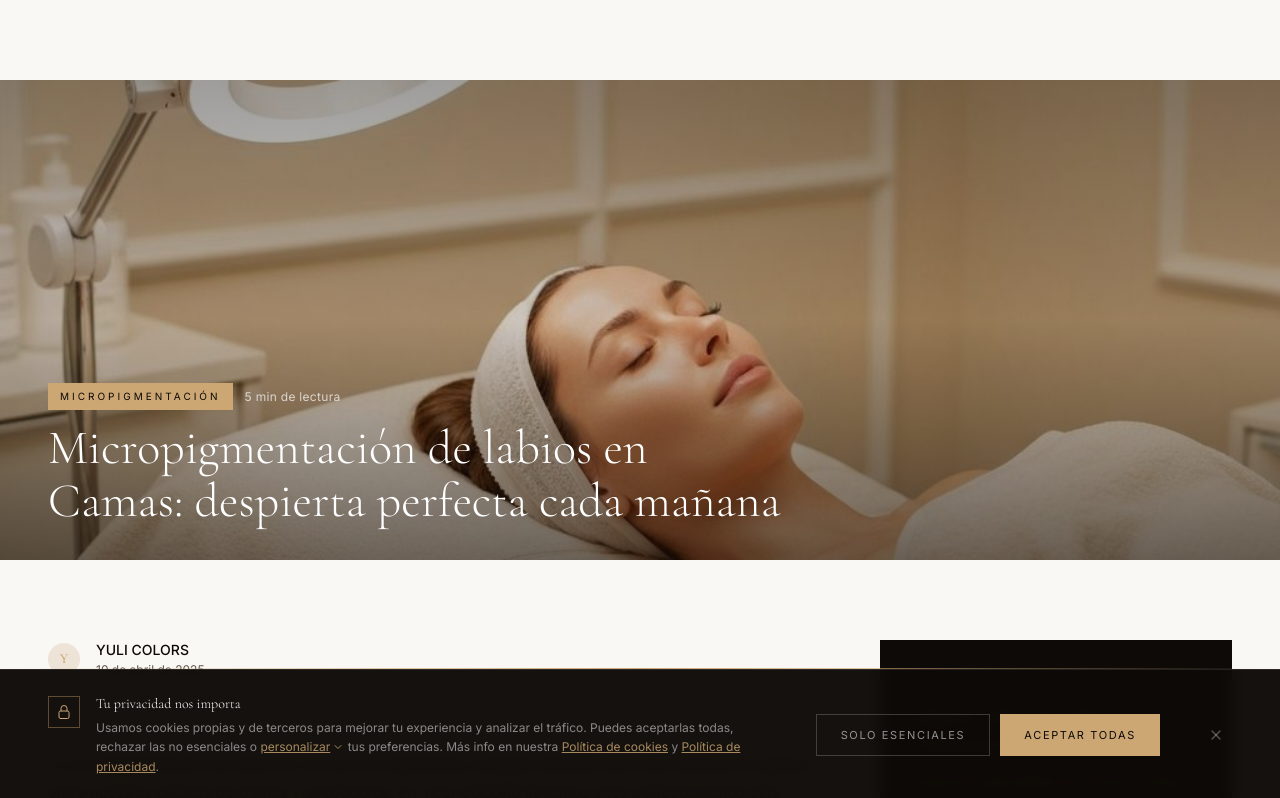
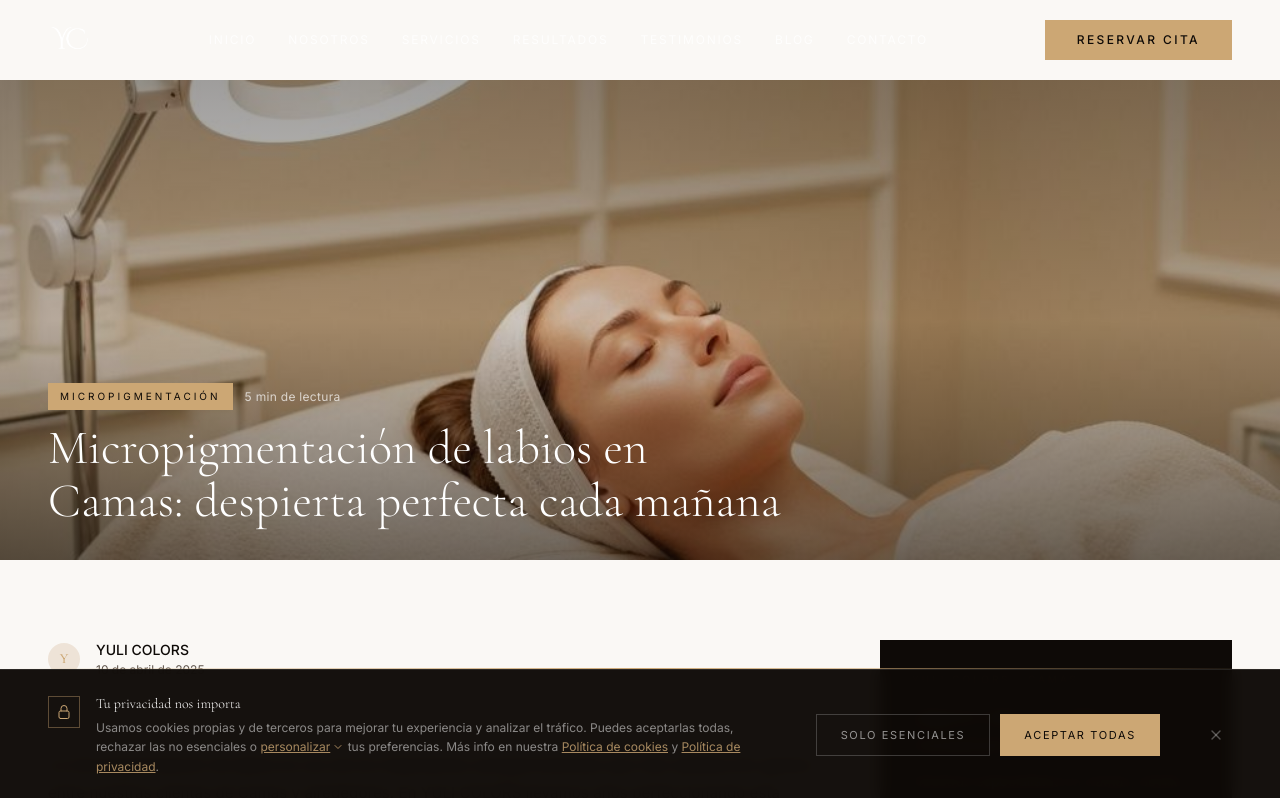
Before and after one commit to FMR96/YULICOLORS, a Next.js app: page /blog/micropigmentacion-labios-camas-sevilla in a window 1280 px wide. Shown: the top 798 px of the page. Built offline with nearby package versions, Linux system fonts and the light colour scheme.

Commit message:
Add Navbar to blog listing and post pages
Co-Authored-By: Claude Sonnet 4.6 <noreply@anthropic.com>

```diff
--- a/app/blog/[slug]/page.tsx
+++ b/app/blog/[slug]/page.tsx
@@ -2,6 +2,7 @@ import type { Metadata } from "next"
 import { notFound } from "next/navigation"
 import Image from "next/image"
 import Link from "next/link"
+import { Navbar } from "@/components/navbar"
 import { getAllPosts, getPostBySlug, getLatestPosts, formatDate } from "@/lib/blog"
 
 interface Props {
@@ -41,6 +42,7 @@ export default async function BlogPostPage({ params }: Props) {
 
   return (
     <main className="min-h-screen bg-background pt-20">
+      <Navbar />
 
       {/* Hero image */}
       <div className="relative aspect-[16/6] w-full overflow-hidden">
--- a/app/blog/page.tsx
+++ b/app/blog/page.tsx
@@ -1,6 +1,7 @@
 import type { Metadata } from "next"
 import Image from "next/image"
 import Link from "next/link"
+import { Navbar } from "@/components/navbar"
 import { getAllPosts, formatDate } from "@/lib/blog"
 
 export const metadata: Metadata = {
@@ -14,6 +15,7 @@ export default function BlogPage() {
 
   return (
     <main className="min-h-screen bg-background pt-24">
+      <Navbar />
 
       {/* Hero header */}
       <section className="py-20 lg:py-28 bg-muted border-b border-border">
```
